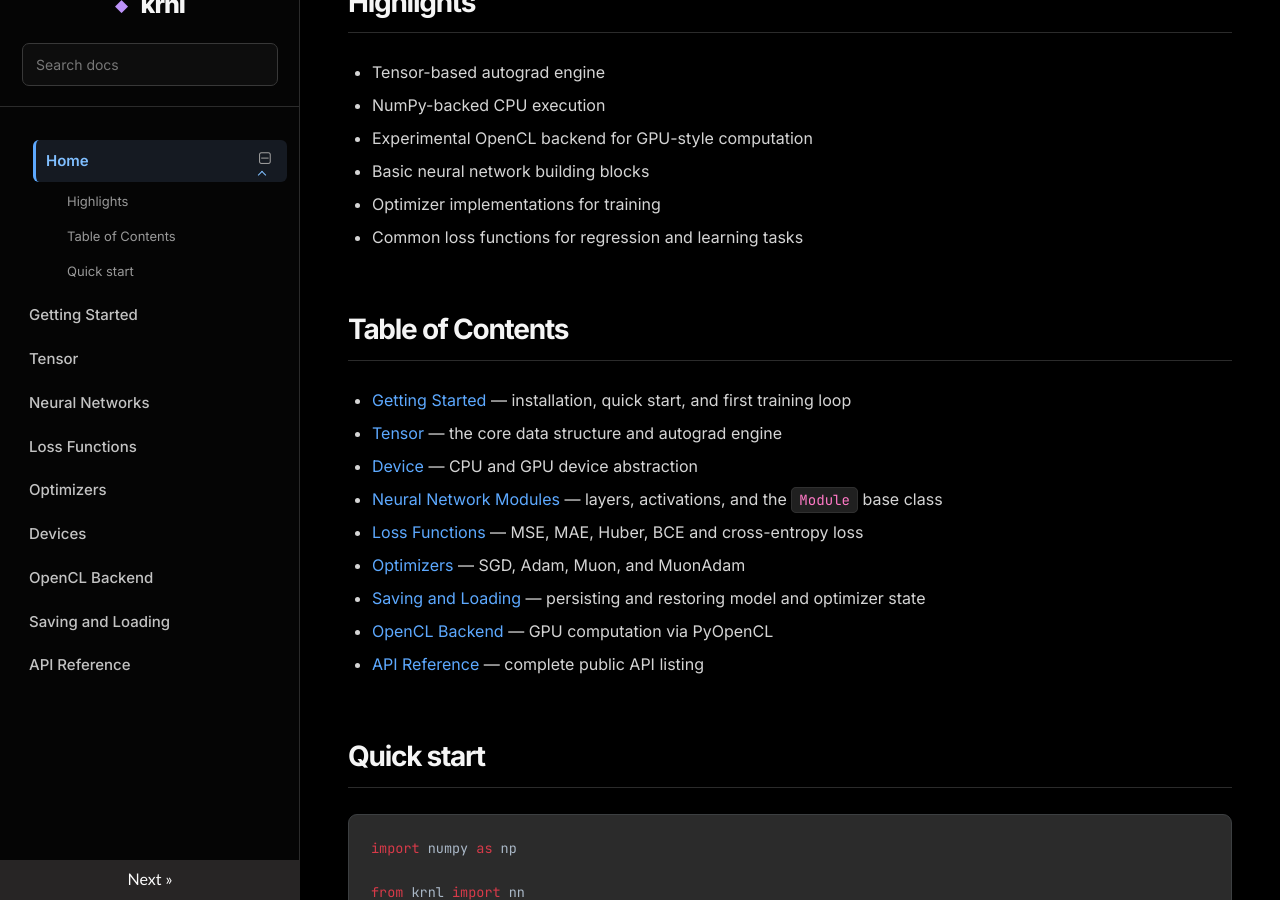
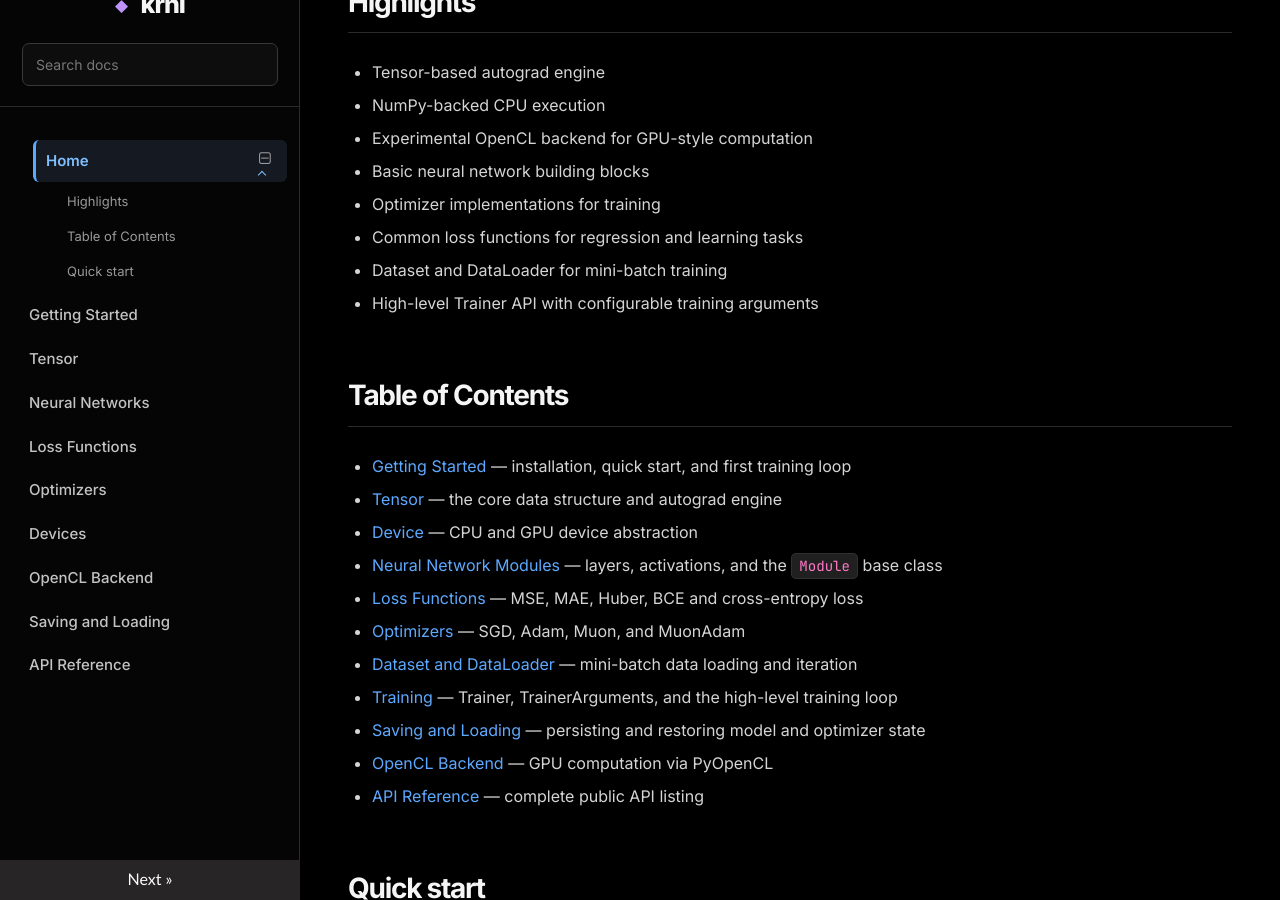
Before and after one commit to helloadhavan/krnl, an MkDocs documentation site: the page built from docs/index.md, in a window 1280 px wide and 900 px high, scrolled down 482 px. Built offline with MkDocs 1.6.1, drawn with Linux system fonts in a browser that asks for light colours; nearby versions of some CDN libraries.

Commit message:
[Task] Update index.md

```diff
--- a/docs/index.md
+++ b/docs/index.md
@@ -12,6 +12,8 @@
 - Basic neural network building blocks
 - Optimizer implementations for training
 - Common loss functions for regression and learning tasks
+- Dataset and DataLoader for mini-batch training
+- High-level Trainer API with configurable training arguments
 
 ## Table of Contents
 
@@ -21,6 +23,8 @@
 - [Neural Network Modules](nn.md) — layers, activations, and the `Module` base class
 - [Loss Functions](loss.md) — MSE, MAE, Huber, BCE and cross-entropy loss
 - [Optimizers](optimizers.md) — SGD, Adam, Muon, and MuonAdam
+- [Dataset and DataLoader](data.md) — mini-batch data loading and iteration
+- [Training](training.md) — Trainer, TrainerArguments, and the high-level training loop
 - [Saving and Loading](saving_loading.md) — persisting and restoring model and optimizer state
 - [OpenCL Backend](opencl_backend.md) — GPU computation via PyOpenCL
 - [API Reference](api_reference.md) — complete public API listing
```
